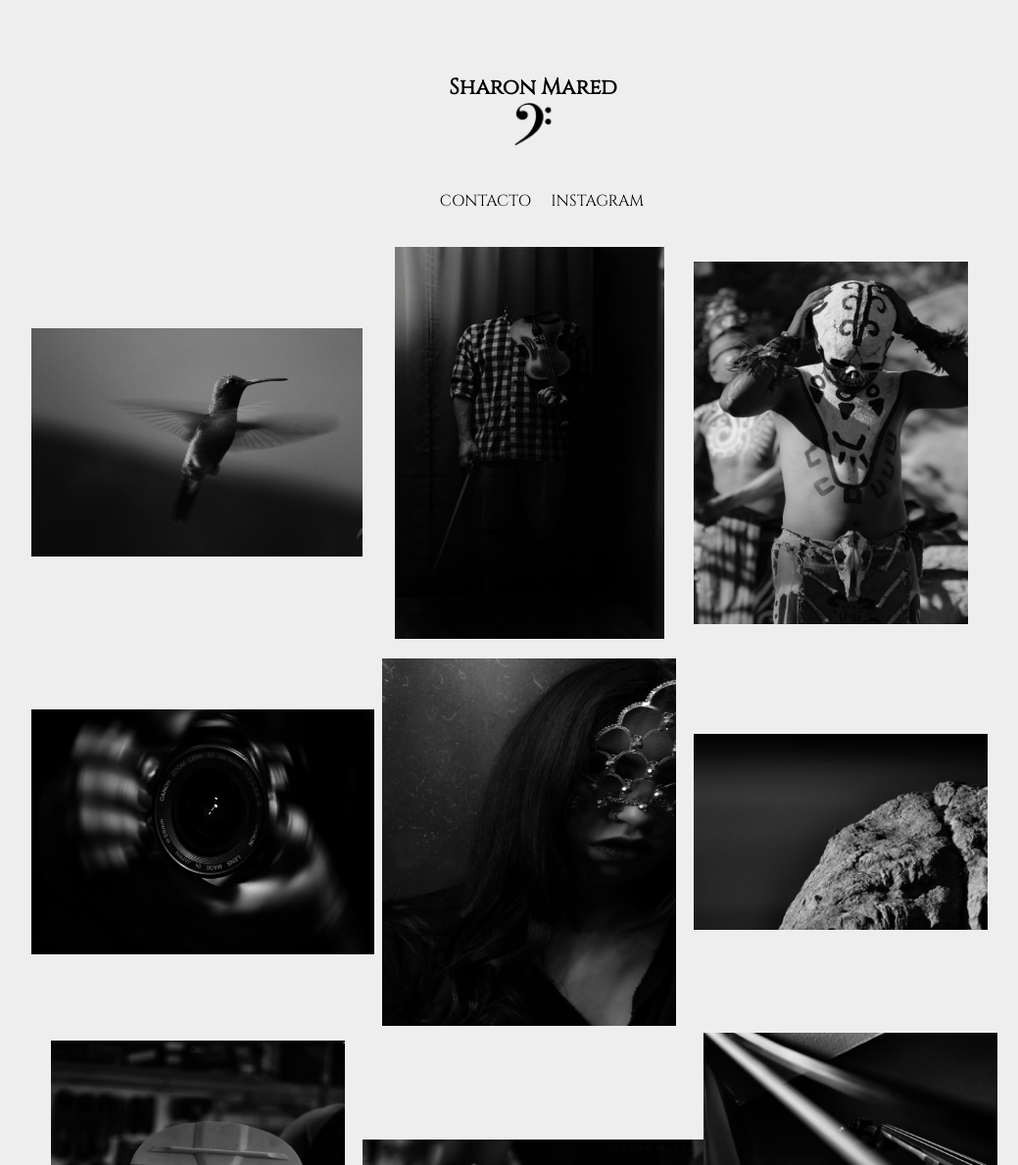
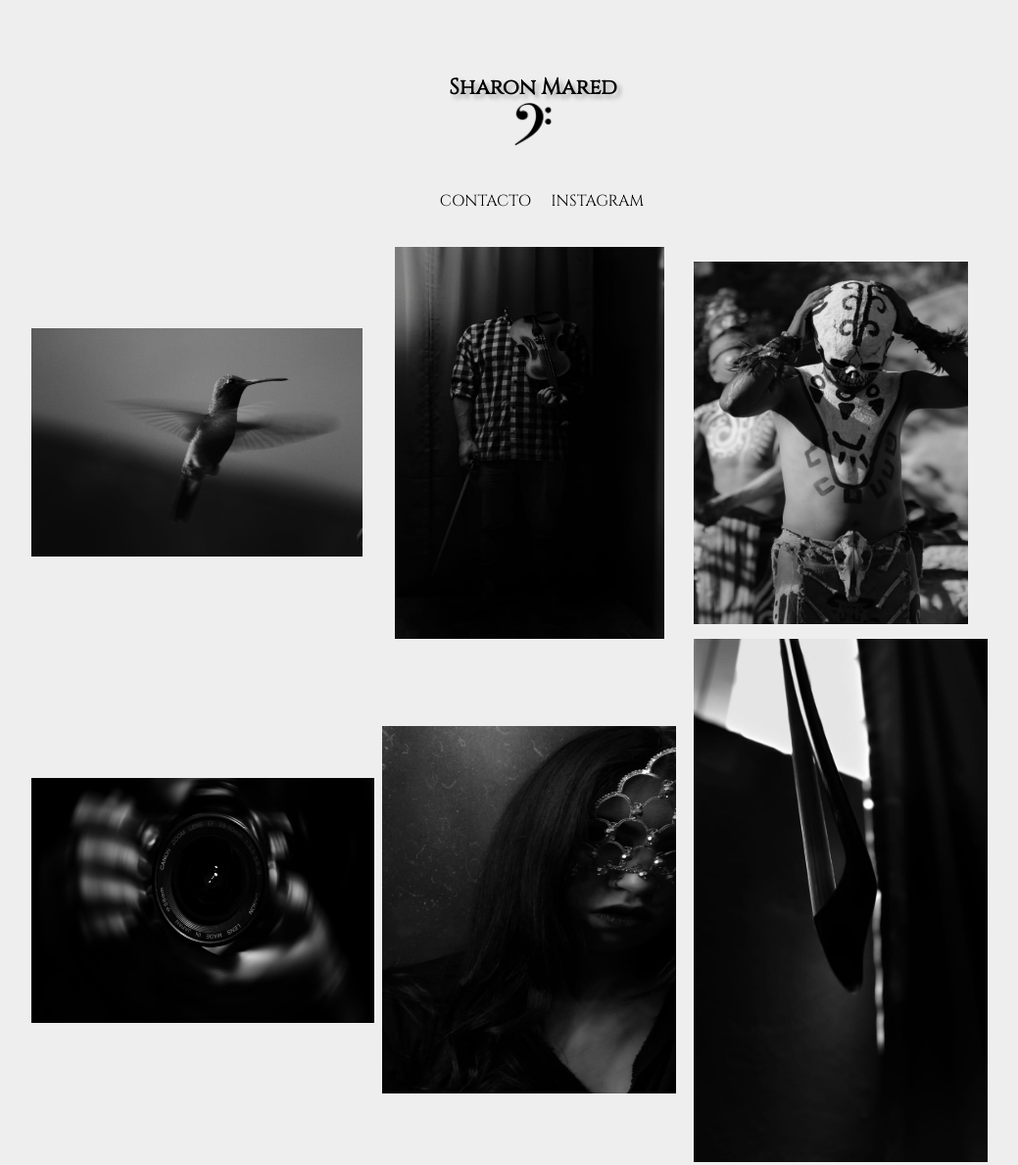
Before and after one commit to omarjimdiz-coder/sharon-mared, a plain HTML site: page index.html in a window 1280 px wide. Shown: the top 1189 px of the page at 98% size, without its empty margins (96-1135 px from the left). Drawn offline with Linux system fonts and the light colour scheme.

Commit message:
nombre sombreado

```diff
--- a/css/styles.css
+++ b/css/styles.css
@@ -17,6 +17,7 @@
 .name {
   text-align: center;
   font-size: 22px;
+  text-shadow: 4px 4px 4px #aaaaaa;
 }
 
 .logo {
--- a/index.html
+++ b/index.html
@@ -35,7 +35,7 @@
 
       <img src="./img/camara.jpg" alt="camara" class="camara" />
       <img src="./img/mujer.jpg" alt="mujer" class="mujer" />
-      <img src="./img/piedra.jpg" alt="piedra" class="piedra" />
+      <img src="./img/nosequees.jpg" alt="piedra" class="piedra" />
 
       <img src="./img/guitarra.jpg" alt="guitarra" class="guitarra" />
       <img src="./img/mano.jpg" alt="mano" class="mano" />
```
